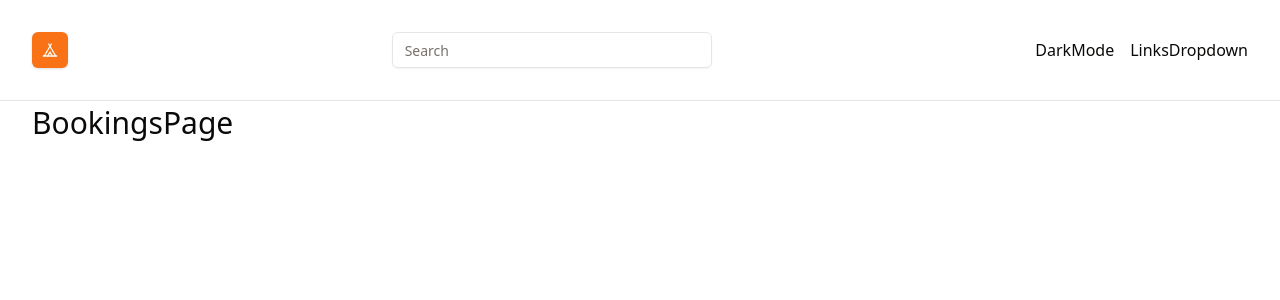
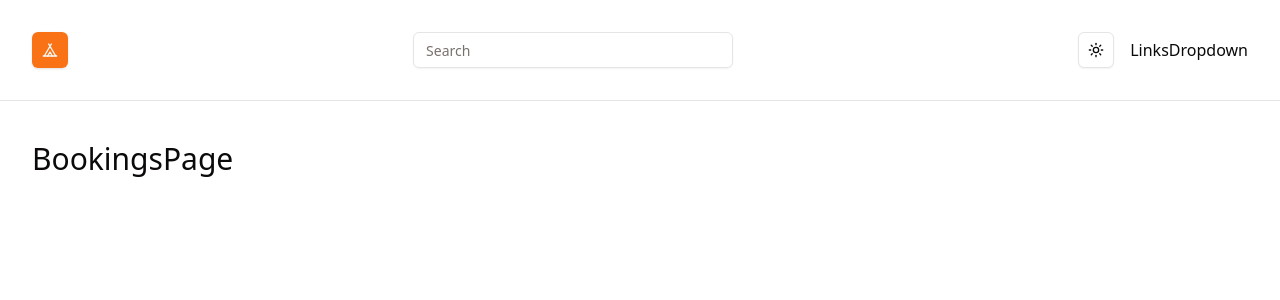
Before and after one commit to piotrproszowski/air_bnb_clone, a Next.js app: page /bookings in a window 1280 px wide. Shown: the top 300 px of the page. Built offline with nearby package versions, Linux system fonts and the light colour scheme.

Commit message:
feat(layout): Integrate ClerkProvider and add theme provider for dark mode support

```diff
--- a/app/layout.tsx
+++ b/app/layout.tsx
@@ -2,6 +2,8 @@
 import localFont from "next/font/local";
 import "./globals.css";
 import Navbar from "@/components/navbar/Navbar";
+import { ClerkProvider } from "@clerk/nextjs";
+import Providers from "./providers";
 
 const geistSans = localFont({
   src: "./fonts/GeistVF.woff",
@@ -25,13 +27,17 @@
   children: React.ReactNode;
 }>) {
   return (
-    <html lang='en'>
+    <ClerkProvider>
+      <html lang='en' suppressHydrationWarning>
         <body
           className={`${geistSans.variable} ${geistMono.variable} antialiased`}
         >
+          <Providers>
             <Navbar />
-        <main className='container py-1'>{children}</main>
+            <main className='container py-10'>{children}</main>
+          </Providers>
         </body>
       </html>
+    </ClerkProvider>
   );
 }
--- /dev/null
+++ b/app/providers.tsx
@@ -0,0 +1,24 @@
+"use client";
+
+import { ThemeProvider } from "./theme-provider";
+
+type ProvidersProps = {
+  children: React.ReactNode;
+};
+
+function Providers({ children }: ProvidersProps) {
+  return (
+    <>
+      <ThemeProvider
+        attribute='class'
+        defaultTheme='system'
+        enableSystem
+        disableTransitionOnChange
+      >
+        {children}
+      </ThemeProvider>
+    </>
+  );
+}
+
+export default Providers;
--- /dev/null
+++ b/app/theme-provider.tsx
@@ -0,0 +1,12 @@
+"use client";
+
+import * as React from "react";
+import { ThemeProvider as NextThemesProvider } from "next-themes";
+import { ThemeProviderProps } from "next-themes";
+
+export function ThemeProvider({
+  children,
+  ...props
+}: ThemeProviderProps): React.ReactElement {
+  return <NextThemesProvider {...props}>{children}</NextThemesProvider>;
+}
--- a/components/navbar/DarkMode.tsx
+++ b/components/navbar/DarkMode.tsx
@@ -1,7 +1,40 @@
-import React from "react";
+"use client";
 
-const DarkMode = () => {
-  return <div>DarkMode</div>;
-};
+import * as React from "react";
+import { Moon, Sun } from "lucide-react";
+import { useTheme } from "next-themes";
 
-export default DarkMode;
+import { Button } from "@/components/ui/button";
+import {
+  DropdownMenu,
+  DropdownMenuContent,
+  DropdownMenuItem,
+  DropdownMenuTrigger,
+} from "@/components/ui/dropdown-menu";
+
+export default function ModeToggle() {
+  const { setTheme } = useTheme();
+
+  return (
+    <DropdownMenu>
+      <DropdownMenuTrigger asChild>
+        <Button variant='outline' size='icon'>
+          <Sun className='h-[1.2rem] w-[1.2rem] rotate-0 scale-100 transition-all dark:-rotate-90 dark:scale-0' />
+          <Moon className='absolute h-[1.2rem] w-[1.2rem] rotate-90 scale-0 transition-all dark:rotate-0 dark:scale-100' />
+          <span className='sr-only'>Toggle theme</span>
+        </Button>
+      </DropdownMenuTrigger>
+      <DropdownMenuContent align='end'>
+        <DropdownMenuItem onClick={() => setTheme("light")}>
+          Light
+        </DropdownMenuItem>
+        <DropdownMenuItem onClick={() => setTheme("dark")}>
+          Dark
+        </DropdownMenuItem>
+        <DropdownMenuItem onClick={() => setTheme("system")}>
+          System
+        </DropdownMenuItem>
+      </DropdownMenuContent>
+    </DropdownMenu>
+  );
+}
```
Lines whose indentation alone changed are shown as unchanged.
